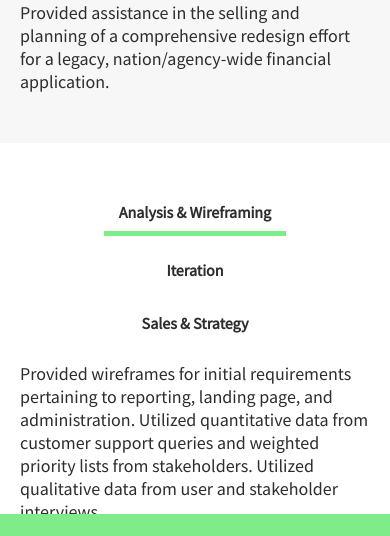
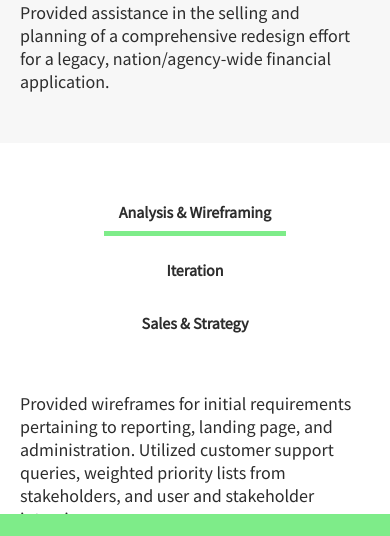
Before and after one commit to edhwang90/my_portfoliov2, a Gatsby site: page /gov-financial-app in a window 390 px wide. Shown: the part 241-777 px from the top of the page. Built offline with nearby package versions, Linux system fonts and the light colour scheme; Gatsby itself is replaced by a stand-in of ours.

Commit message:
polish
polish copy, increase screen space

```diff
--- a/src/data/ProjectList.json
+++ b/src/data/ProjectList.json
@@ -43,7 +43,7 @@
         {
           "title": "Analysis & Wireframing",
           "description": [
-            "Provided wireframes for initial requirements pertaining to reporting, landing page, and administration. Utilized quantitative data from customer support queries and weighted priority lists from stakeholders. Utilized qualitative data from user and stakeholder interviews.",
+            "Provided wireframes for initial requirements pertaining to reporting, landing page, and administration. Utilized customer support queries, weighted priority lists from stakeholders, and user and stakeholder interviews.",
             "Prioritized tablet and non-fullscreen resolutions to promote RWD. Future usage would require tablet/kiosk usage while reporting usage was often used in conjunction with other applications."
           ],
           "assets": [
--- a/src/templates/project-tabs-template/project-tabs-template.scss
+++ b/src/templates/project-tabs-template/project-tabs-template.scss
@@ -8,8 +8,6 @@
     text-align: center;
     display: block;
     background-color: #fff;
-    position: sticky;
-    top: 100px;
     padding-bottom: 50px;
 
     li {
@@ -69,10 +67,6 @@
 
 @media only screen and (max-width: 540px) {
   .tabs-container {
-    ol {
-      padding-bottom: 20px;
-    }
-
     ol li {
       display: block;
       width: 100%;
```
Also changed, not shown: 1 other file.
